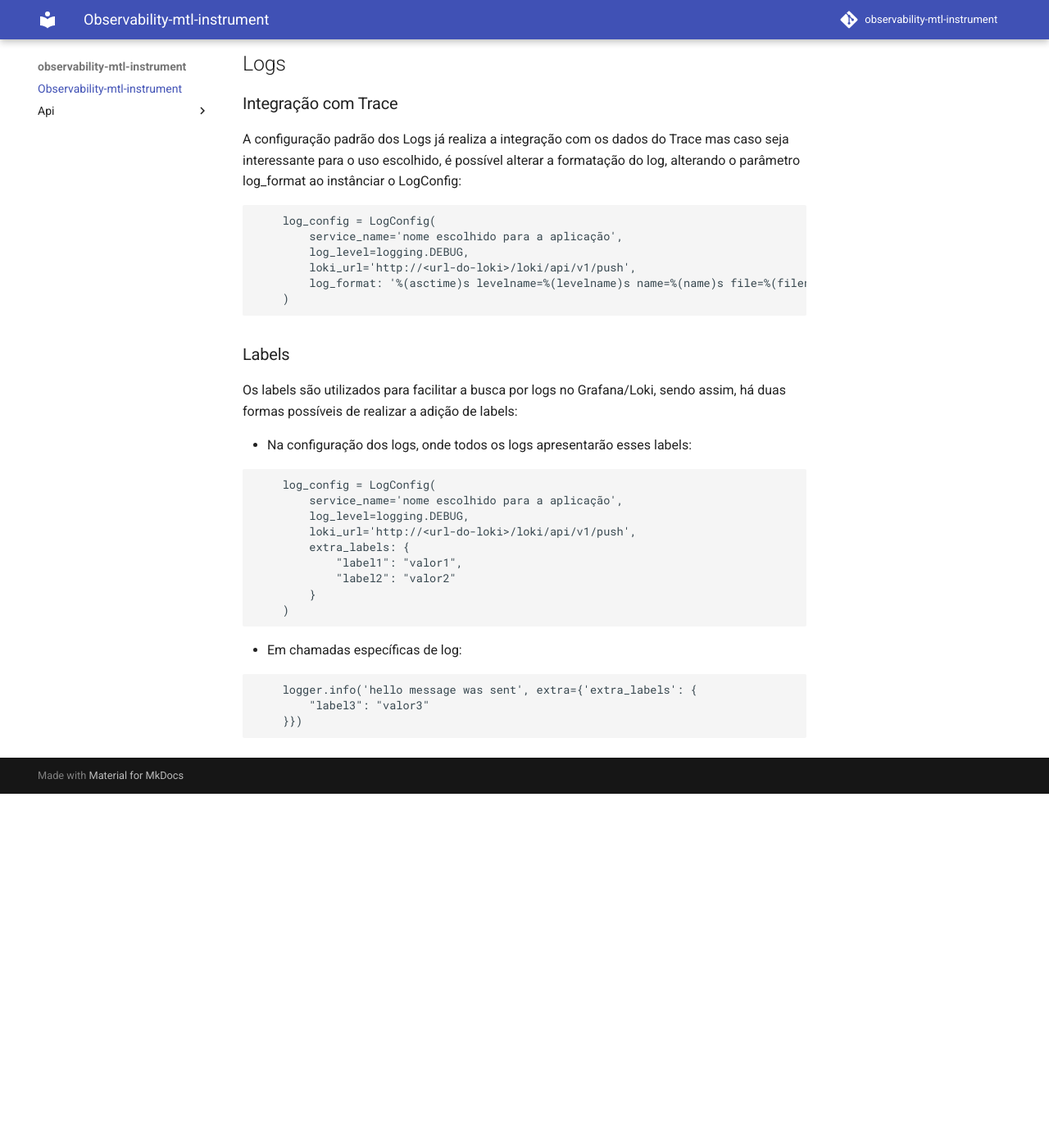
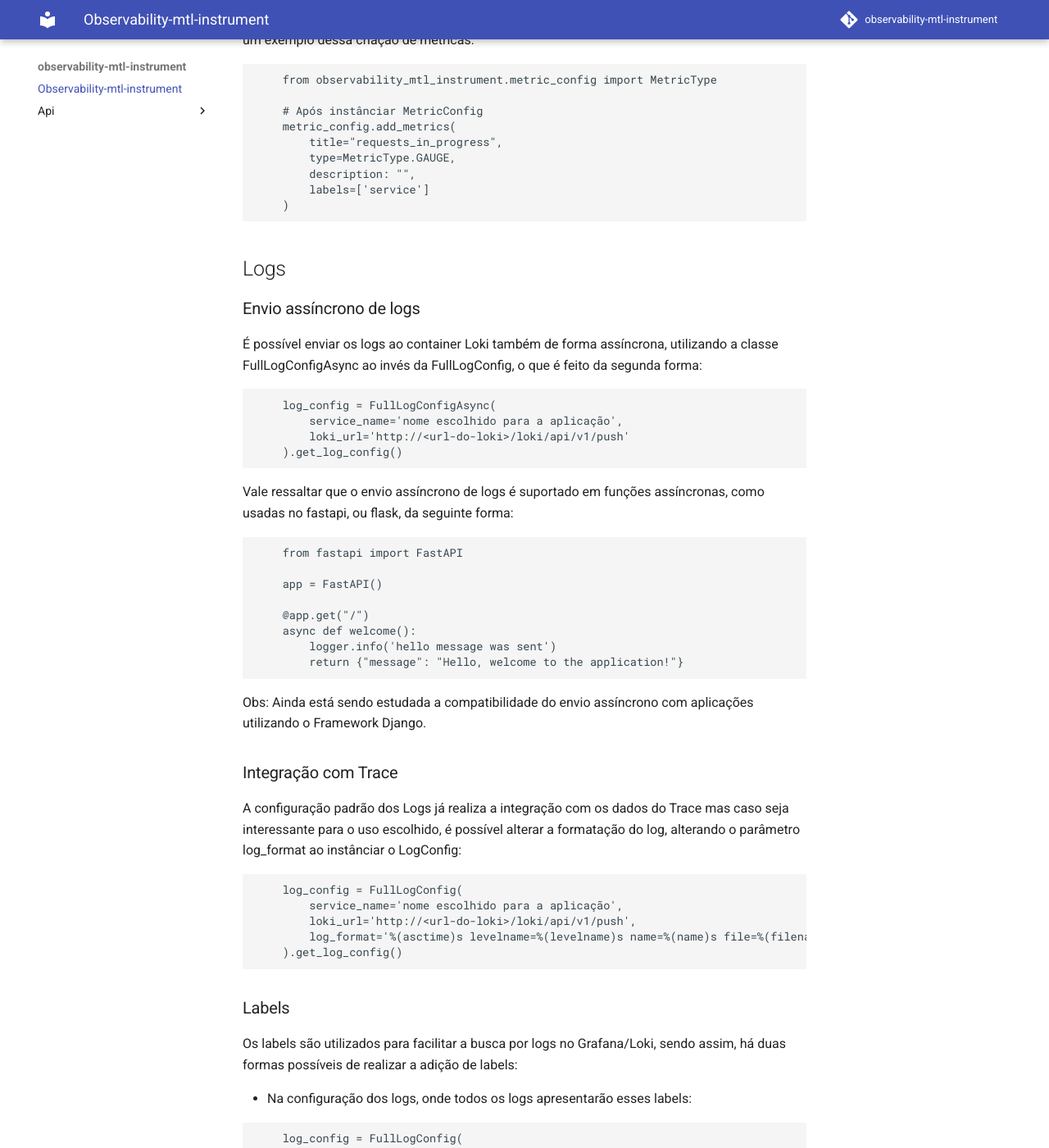
Before and after one commit to SergioRicJr/observability-mtl-instrument, an MkDocs documentation site: the page built from docs/index.md, in a window 1280 px wide and 1400 px high, scrolled down 4846 px. Shown: the whole window at 82% size. Built offline with MkDocs 1.6.1 and Material for MkDocs 9.7.7, drawn with Linux system fonts in a browser that asks for light colours; comment, search, counter and statistics services are not loaded; before the commit the page ends 5814 px from its top, so only the background shows below that; some of the changed text lies outside the part shown.

Commit message:
docs(mkdocs): documetation updated to be compatible with refactor of log class

````diff
--- a/docs/index.md
+++ b/docs/index.md
@@ -92,27 +94,31 @@ A outra forma é realizando a criação manual dos traces:
 ## Logs
 ### importação da configuração dos logs:
 ```py
-    from observability_mtl_instrument.log_config import LogConfig
+    from observability_mtl_instrument.logs.builders.fullLogConfig import FullLogConfig
 ```
 
 ### Configuração básica para uso:
 
 ```py
-    import logging
-
-    log_config = LogConfig(
+    log_config = FullLogConfig(
         service_name='nome escolhido para a aplicação',
-        log_level=logging.DEBUG,
         loki_url='http://<url-do-loki>/loki/api/v1/push'
-    )
+    ).get_log_config()
 ```
 
 obs: A configuração do log_level é feita importando a biblioteca logging e utilizando seus níveis de log, que são:
+
 - logging.DEBUG
+
 - logging.INFO
+
 - logging.WARN
+
 - logging.ERROR
+
 - logging.CRITICAL
+
+por padrão o nível de log é DEBUG.
 
 ### Chamada de logs
 Os logs são configurados utilizando a biblioteca logging do python, sendo assim, para realizar a chamada e registro dos logs é necessário resgatar o logger em uma variável, como é possível ver na documentação do [logging](https://docs.python.org/3/library/logging.html). Um exemplo de chamada é:
@@ -180,16 +186,40 @@ Além das métricas já existentes ao realizar a configuração, é possível cr
 ```
 
 ## Logs
+### Envio assíncrono de logs
+É possível enviar os logs ao container Loki também de forma assíncrona, utilizando a classe FullLogConfigAsync ao invés da FullLogConfig, o que é feito da segunda forma:
+
+```py
+    log_config = FullLogConfigAsync(
+        service_name='nome escolhido para a aplicação',
+        loki_url='http://<url-do-loki>/loki/api/v1/push'
+    ).get_log_config()
+```
+
+Vale ressaltar que o envio assíncrono de logs é suportado em funções assíncronas, como usadas no fastapi, ou flask, da seguinte forma:
+
+```py
+    from fastapi import FastAPI
+
+    app = FastAPI()
+
+    @app.get("/")
+    async def welcome():
+        logger.info('hello message was sent')
+        return {"message": "Hello, welcome to the application!"}
+```
+
+Obs: Ainda está sendo estudada a compatibilidade do envio assíncrono com aplicações utilizando o Framework Django.
+
 ### Integração com Trace
 A configuração padrão dos Logs já realiza a integração com os dados do Trace mas caso seja interessante para o uso escolhido, é possível alterar a formatação do log, alterando o parâmetro log_format ao instânciar o LogConfig:
 
 ```py
-    log_config = LogConfig(
+    log_config = FullLogConfig(
         service_name='nome escolhido para a aplicação',
-        log_level=logging.DEBUG,
         loki_url='http://<url-do-loki>/loki/api/v1/push',
-        log_format: '%(asctime)s levelname=%(levelname)s name=%(name)s file=%(filename)s:%(lineno)d trace_id=%(otelTraceID)s span_id=%(otelSpanID)s resource.service.name=%(otelServiceName)s trace_sampled=%(otelTraceSampled)s - message="%(message)s"'
-    )
+        log_format='%(asctime)s levelname=%(levelname)s name=%(name)s file=%(filename)s:%(lineno)d trace_id=%(otelTraceID)s span_id=%(otelSpanID)s resource.service.name=%(otelServiceName)s trace_sampled=%(otelTraceSampled)s - message="%(message)s"',
+    ).get_log_config()
 ```
 
 ### Labels
@@ -198,15 +228,14 @@ Os labels são utilizados para facilitar a busca por logs no Grafana/Loki, sendo
 - Na configuração dos logs, onde todos os logs apresentarão esses labels:
 
 ```py
-    log_config = LogConfig(
+    log_config = FullLogConfig(
         service_name='nome escolhido para a aplicação',
-        log_level=logging.DEBUG,
         loki_url='http://<url-do-loki>/loki/api/v1/push',
-        extra_labels: {
+        extra_labels={
             "label1": "valor1",
             "label2": "valor2"
         }
-    )
+    ).get_log_config()
 ```
 
 - Em chamadas específicas de log:
````
Also changed, not shown: other parts of docs/index.md (+10 -8 lines), docs/api/logs.md (deleted, +0 -1 lines), docs/api/logs/fullLogConfig.md (added, +1 -0 lines), docs/api/logs/fullLogConfigAsync.md (added, +1 -0 lines), docs/api/metrics.md (+1 -1 lines), docs/api/traces.md (+1 -1 lines).
